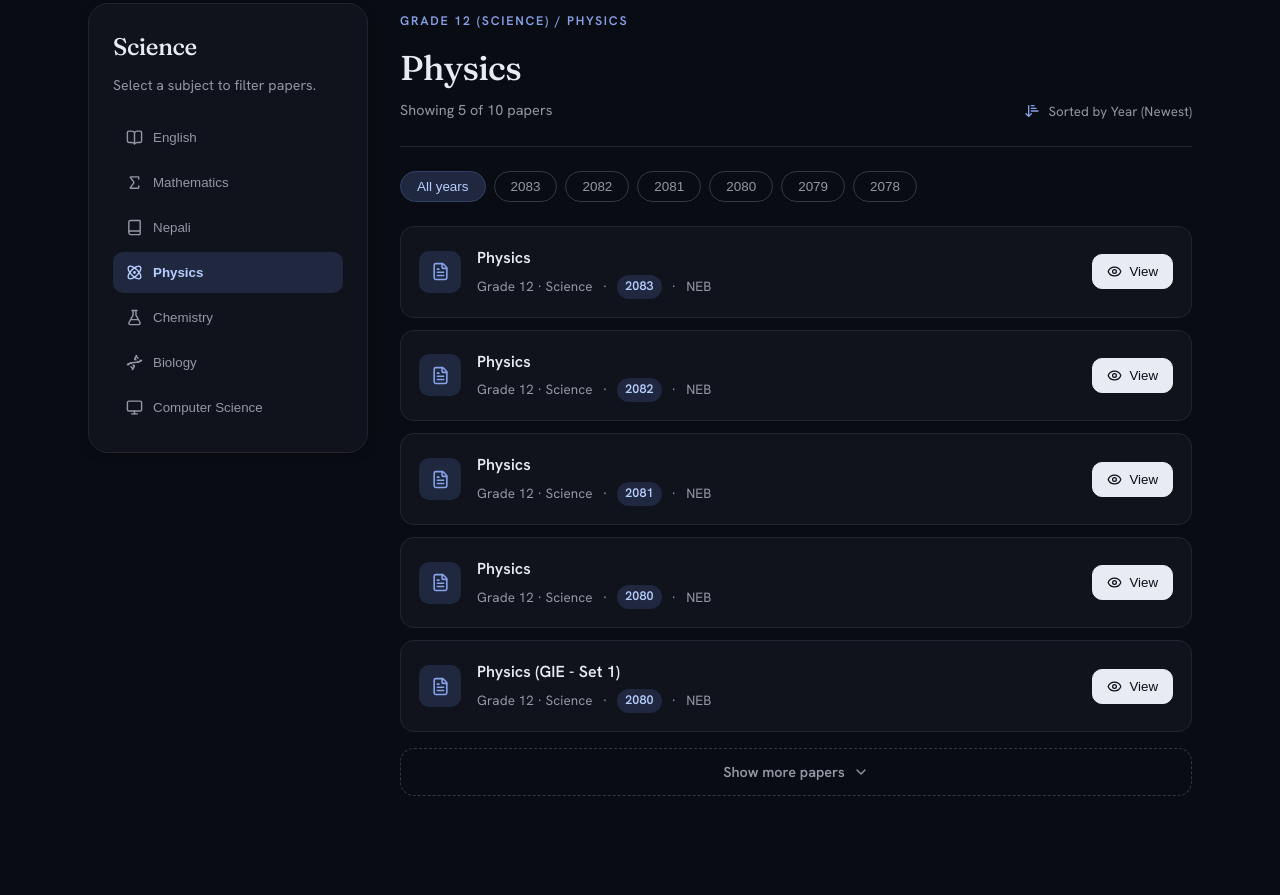
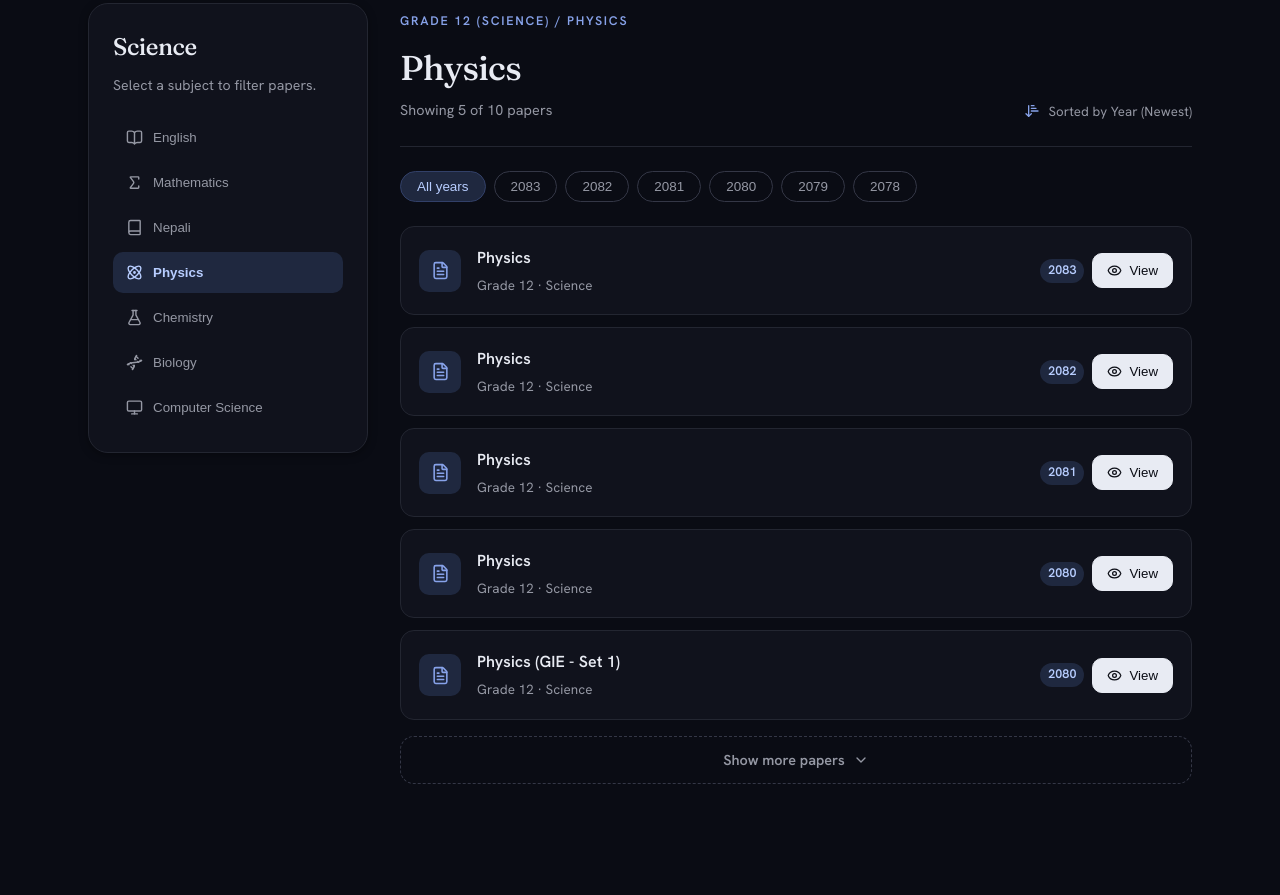
Before and after one commit to shreyashkar-shah/neb-archive, a website with bundled scripts: page pyqs.html in a window 1280 px wide. Shown: the part 885-1780 px from the top of the page. Built offline with nearby package versions, Linux system fonts and the light colour scheme.

Commit message:
Optimization

```diff
--- a/CSS/style(pyqs).css
+++ b/CSS/style(pyqs).css
@@ -238,9 +238,9 @@ p { text-wrap: pretty; }
 .paper-icon { width: 42px; height: 42px; display: grid; place-items: center; border-radius: var(--r-sm); background: var(--accent-tint); color: var(--accent); }
 .paper-icon svg { width: 19px; height: 19px; }
 .paper-title { font-weight: 600; color: var(--ink); }
-.paper-meta { display: flex; flex-wrap: wrap; row-gap: 2px; gap: 6px 10px; align-items: center; color: var(--muted); font-size: 0.84rem; margin-top: 4px; }
+.paper-meta { display: flex; align-items: center; gap: 10px; color: var(--muted); font-size: 0.84rem; margin-top: 4px; }
 .paper-year { color: var(--accent-ink); font-weight: 600; background: var(--accent-tint); padding: 2px 8px; border-radius: 999px; font-size: 0.78rem; }
-.paper-actions { display: flex; gap: 8px; }
+.paper-actions { display: flex; align-items: center; gap: 8px; }
 .paper-action { display: inline-flex; align-items: center; gap: 7px; border: 1px solid var(--border-strong); background: transparent; color: var(--ink-soft); padding: 9px 14px; border-radius: var(--r-sm); font-size: 0.83rem; font-weight: 500; transition: background var(--t), color var(--t), border-color var(--t); }
 .paper-action svg { width: 15px; height: 15px; }
 .paper-action:hover { color: var(--accent); border-color: var(--accent-soft); }
--- a/JS/pyqs.js
+++ b/JS/pyqs.js
@@ -335,13 +335,10 @@ function renderPapers(keepVisibleCount = false) {
                 <div class="paper-title">${state.subject}${suffix}</div>
                 <div class="paper-meta">
                     <span>Grade ${state.grade}${state.stream ? ' · ' + state.stream : ''}</span>
-                    <span>·</span>
-                    <span class="paper-year">${yearDisplay}</span>
-                    <span>·</span>
-                    <span>${state.source === 'board' ? 'NEB' : 'School Paper'}</span>
                 </div>
             </div>
             <div class="paper-actions">
+                <span class="paper-year">${yearDisplay}</span>
                 <button class="paper-action primary" data-action="view">${icon('eye')}<span>View</span></button>
             </div>
         </article>`;
```
